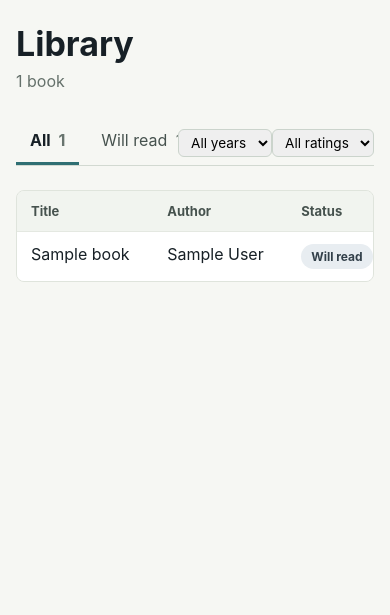
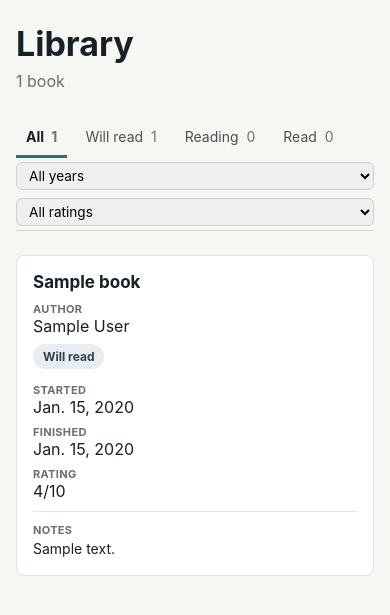
Before and after one commit to nikpopesku/reading, a Django app: page / in a window 390 px wide. Shown: the part 109-724 px from the top of the page. Run offline with Django 5.2, Linux system fonts and the light colour scheme; tables that the repository leaves empty hold one stand-in row (values such as "Sample post"); parts of the project's set-up code (start-up, migrations or seed data) failed here and were passed over.

Commit message:
fix: make book table responsive on mobile (table → card rows)
- Add data-label attributes to each table cell in book_list.html
- Transform table rows into stacked card blocks on screens ≤768px
- Hide table header on mobile, show labels via ::before pseudo-elements
- Stack filters bar vertically on small screens
- Improve tap targets and spacing on narrow viewports

```diff
--- a/static/css/app.css
+++ b/static/css/app.css
@@ -112,6 +112,20 @@ input, select, textarea {
   .topbar { padding: 16px 20px; }
   .topbar nav { flex-wrap: wrap; }
   .page { padding: 24px 16px; }
+  .filters-bar {
+    align-items: stretch;
+    flex-direction: column;
+    gap: 0;
+  }
+  .filters-bar .tabs {
+    overflow-x: auto;
+    padding-bottom: 0;
+  }
+  .year-filter-form, .rating-filter-form {
+    padding-bottom: 4px;
+    padding-top: 4px;
+  }
+  .tab { font-size: 14px; padding: 10px 10px; }
 }
 
 .table-wrap {
@@ -140,3 +154,73 @@ input, select, textarea {
 }
 .book-table tr:last-child td { border-bottom: 0; }
 .empty-cell { color: #65716b; text-align: center; }
+
+/* === Responsive: table → card rows on mobile === */
+@media (max-width: 768px) {
+  .table-wrap {
+    background: transparent;
+    border: 0;
+    border-radius: 0;
+    overflow-x: visible;
+  }
+  .book-table,
+  .book-table thead,
+  .book-table tbody,
+  .book-table tr,
+  .book-table th,
+  .book-table td {
+    display: block;
+  }
+  .book-table {
+    min-width: 0;
+    width: 100%;
+  }
+  .book-table thead {
+    display: none;
+  }
+  .book-table tr {
+    background: #ffffff;
+    border: 1px solid #dfe4dc;
+    border-radius: 8px;
+    margin-bottom: 14px;
+    padding: 16px;
+  }
+  .book-table tr:last-child {
+    margin-bottom: 0;
+  }
+  .book-table td {
+    border: 0;
+    padding: 4px 0;
+  }
+  .book-table td::before {
+    color: #65716b;
+    content: attr(data-label);
+    display: block;
+    font-size: 11px;
+    font-weight: 700;
+    letter-spacing: 0.03em;
+    text-transform: uppercase;
+  }
+  /* Title is the card heading — no label above it */
+  .book-table .cell-title {
+    font-size: 17px;
+    font-weight: 700;
+    padding-bottom: 6px;
+    padding-top: 0;
+  }
+  .book-table .cell-title::before { display: none; }
+  /* Status pill sits inline after the title row */
+  .book-table .cell-status {
+    padding-bottom: 10px;
+  }
+  .book-table .cell-status::before { display: none; }
+  /* Notes gets breathing room */
+  .book-table .cell-notes {
+    border-top: 1px solid #e4e8e1;
+    font-size: 14px;
+    line-height: 1.5;
+    margin-top: 6px;
+    padding-bottom: 0;
+    padding-top: 10px;
+  }
+}
--- a/templates/reading/book_list.html
+++ b/templates/reading/book_list.html
@@ -58,13 +58,13 @@
     <tbody>
       {% for book in books %}
         <tr>
-          <td>{{ book.title }}</td>
-          <td>{{ book.author|default:"-" }}</td>
-          <td><span class="status-pill status-{{ book.status }}">{{ book.get_status_display }}</span></td>
-          <td>{{ book.started_at|default:"-" }}</td>
-          <td>{{ book.finished_at|default:"-" }}</td>
-          <td>{% if book.rating %}{{ book.rating }}/10{% else %}-{% endif %}</td>
-          <td>{{ book.notes|default:"-"|linebreaksbr }}</td>
+          <td class="cell-title" data-label="Title">{{ book.title }}</td>
+          <td class="cell-author" data-label="Author">{{ book.author|default:"-" }}</td>
+          <td class="cell-status" data-label="Status"><span class="status-pill status-{{ book.status }}">{{ book.get_status_display }}</span></td>
+          <td class="cell-started" data-label="Started">{{ book.started_at|default:"-" }}</td>
+          <td class="cell-finished" data-label="Finished">{{ book.finished_at|default:"-" }}</td>
+          <td class="cell-rating" data-label="Rating">{% if book.rating %}{{ book.rating }}/10{% else %}-{% endif %}</td>
+          <td class="cell-notes" data-label="Notes">{{ book.notes|default:"-"|linebreaksbr }}</td>
         </tr>
       {% empty %}
         <tr>
```
